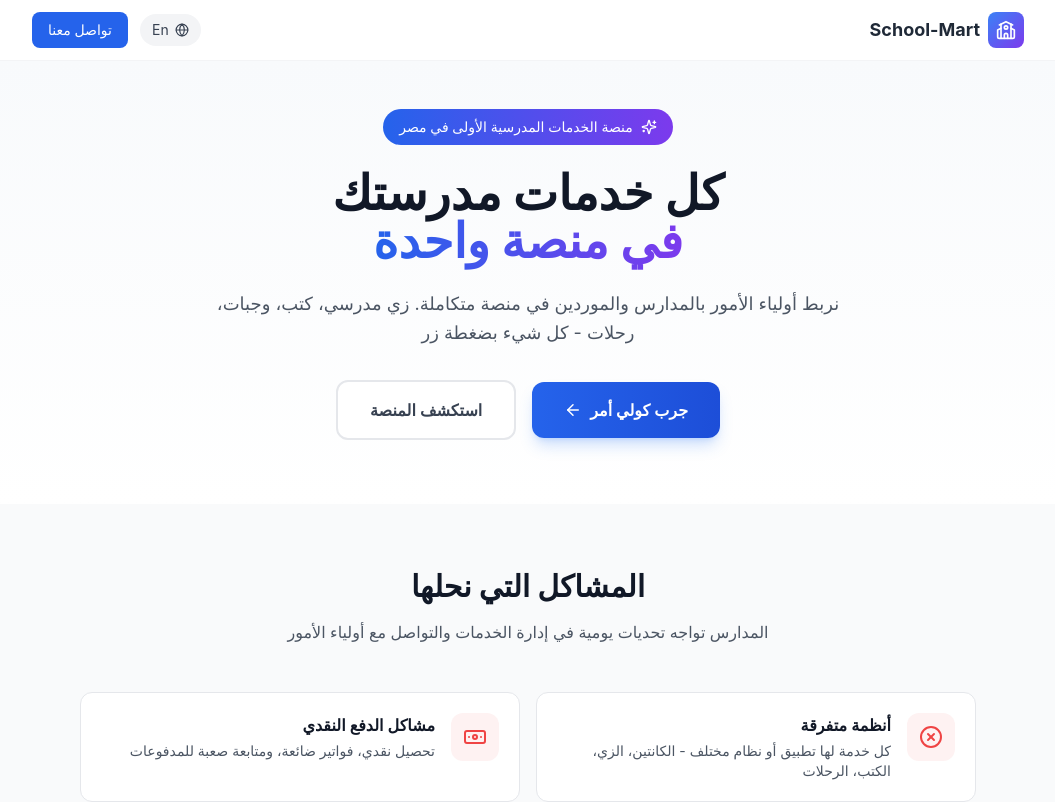
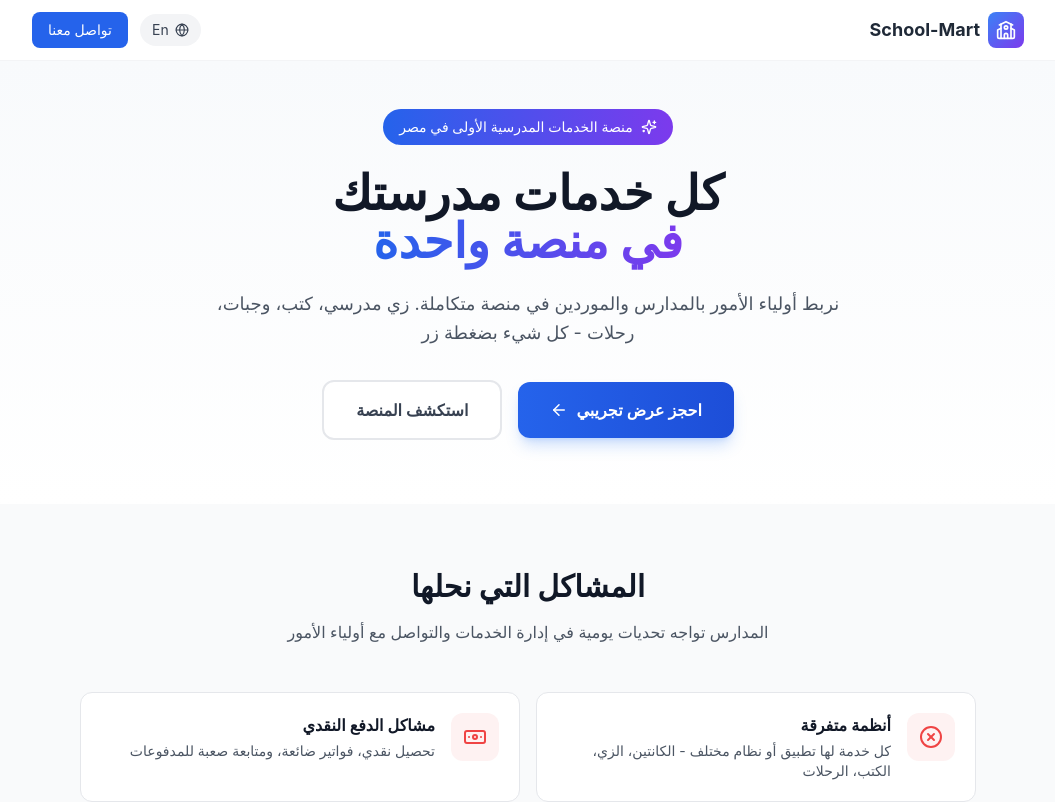
Before and after one commit to ghoneim-mediuslabs/mediuslabs, a Next.js app in the folder projects/school-mart-demo/: page /ar in a window 1280 px wide. Shown: the top 802 px of the page, without its empty margins (112-1167 px from the left). Built offline with nearby package versions, Linux system fonts and the light colour scheme.

Commit message:
upd home page v2

```diff
--- a/projects/school-mart-demo/app/[locale]/page.tsx
+++ b/projects/school-mart-demo/app/[locale]/page.tsx
@@ -243,13 +243,13 @@ export default function LandingPage({ params }: { params: { locale: string } })
           </p>
 
           <div className="flex flex-col sm:flex-row items-center justify-center gap-4">
-            <Link
-              href={buildHref(`/${locale}/parent`)}
+            <a
+              href="#contact"
               className="w-full sm:w-auto inline-flex items-center justify-center gap-2 bg-gradient-to-r from-blue-600 to-blue-700 text-white px-8 py-4 rounded-xl font-semibold shadow-lg shadow-blue-500/25 hover:shadow-xl hover:shadow-blue-500/30 transition-all duration-300 hover:scale-105"
             >
-              {isAr ? 'جرب كولي أمر' : 'Try as Parent'}
+              {isAr ? 'احجز عرض تجريبي' : 'Book a Demo'}
               <Arrow size={18} />
-            </Link>
+            </a>
             <a
               href="#portals"
               className="w-full sm:w-auto inline-flex items-center justify-center gap-2 bg-white text-gray-700 px-8 py-4 rounded-xl font-semibold border-2 border-gray-200 hover:border-gray-300 hover:bg-gray-50 transition-all duration-300"
```
